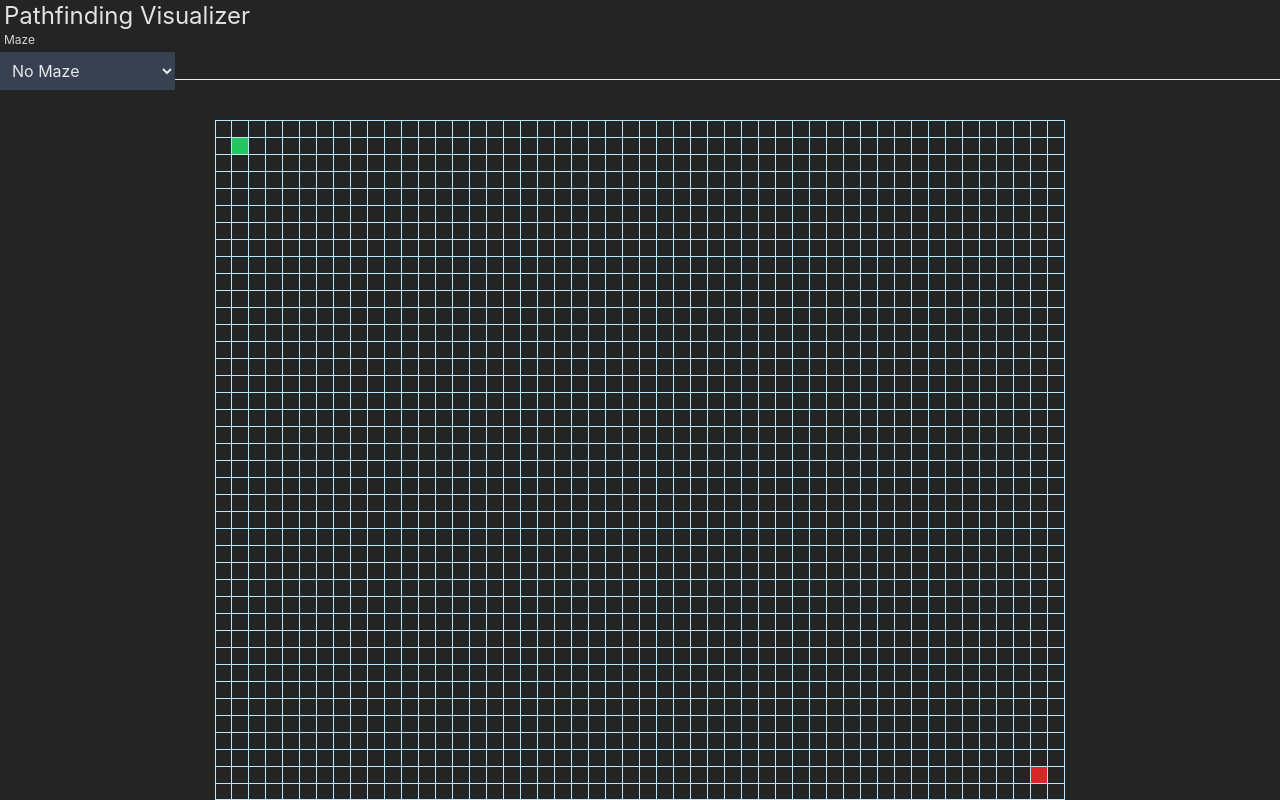
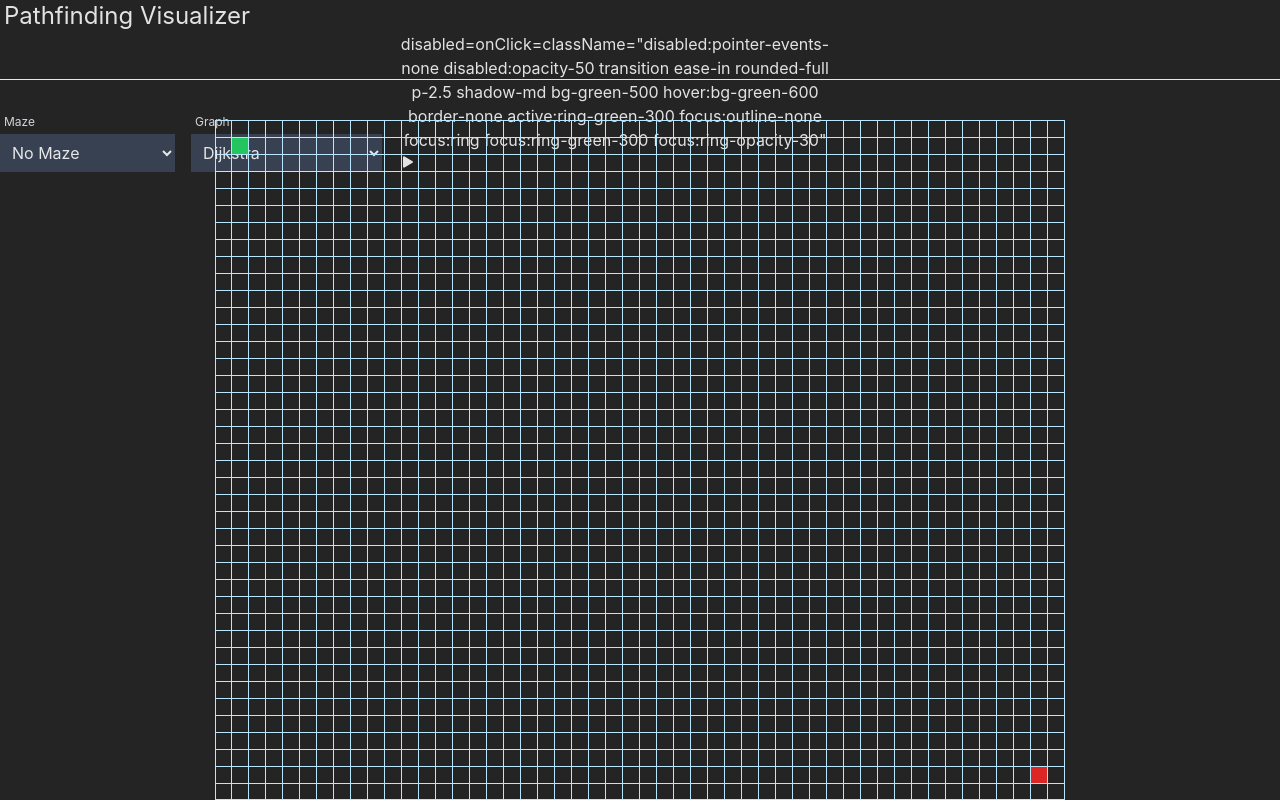
Before and after one commit to stevebiczyk/pathfinder, a React (Vite) app: page / in a window 1280 px wide. Built offline with nearby package versions, Linux system fonts and the light colour scheme.

Commit message:
added Pathfinding Generation function

```diff
--- a/src/components/Nav.tsx
+++ b/src/components/Nav.tsx
@@ -1,17 +1,26 @@
 import { useState } from "react";
 import { usePathfinder } from "../hooks/usePathfinder";
 import { useTile } from "../hooks/useTile";
-import { MAZES } from "../utils/constants";
+import { MAZES, PATHFINDING_ALGORITHMS } from "../utils/constants";
 import { resetGrid } from "../utils/resetGrid";
-import { MazeType } from "../utils/types";
+import { AlgorithmType, MazeType } from "../utils/types";
 import { Select } from "./Select";
 import { runMazeAlgorithm } from "../utils/runMazeAlgorithm";
 import { useSpeed } from "../hooks/useSpeed";
+import { PlayButton } from "./PlayButton";
 
 export function Nav() {
   const [isDisabled, setIsDisabled] = useState(false);
-  const { maze, setMaze, grid, setGrid, setIsGraphVisualized } =
-    usePathfinder();
+  const {
+    maze,
+    setMaze,
+    grid,
+    setGrid,
+    isGraphVisualized,
+    setIsGraphVisualized,
+    algorithm,
+    setAlgorithm,
+  } = usePathfinder();
   const { startTile, endTile } = useTile();
   const { speed } = useSpeed();
 
@@ -30,6 +39,15 @@ export function Nav() {
     setIsGraphVisualized(false);
   };
 
+  const handleRunVisualizer = () => {
+    if (isGraphVisualized) {
+      setIsGraphVisualized(false);
+      resetGrid({ grid: grid.slice(), startTile, endTile });
+      return;
+    }
+    // Add logic to run pathfinding algorithm
+  };
+
   return (
     <div className="flex-items-center justify-center min-h-[4.5rem] border-b shadow-gray-600 sm:px px-0">
       <div className="flex-items-center lg:justify-between juster-center w-full sm:w-[52rem]">
@@ -46,6 +64,19 @@ export function Nav() {
               handleGenerateMaze(e.target.value as MazeType);
             }}
           />
+          <Select
+            label="Graph"
+            value={algorithm}
+            options={PATHFINDING_ALGORITHMS}
+            onChange={(e) => {
+              setAlgorithm(e.target.value as AlgorithmType);
+            }}
+          />
+          <PlayButton
+            isDisabled={isDisabled}
+            isGraphVisualized={isGraphVisualized}
+            handleRunVisualizer={() => setIsGraphVisualized(true)}
+          />
         </div>
       </div>
     </div>
--- a/src/utils/constants.ts
+++ b/src/utils/constants.ts
@@ -1,4 +1,4 @@
-import { MazeSelectType, SpeedSelectType } from "./types";
+import { AlgorithmSelectType, MazeSelectType, SpeedSelectType } from "./types";
 
 export const MAX_ROWS = 40;
 export const MAX_COLS = 50;
@@ -41,6 +41,14 @@ export const MAZES: MazeSelectType[] = [
   { name: "Recursive Division", value: "RECURSIVE_DIVISION" },
 ];
 
+export const PATHFINDING_ALGORITHMS: AlgorithmSelectType[] = [
+  { name: "Dijkstra", value: "DIJKSTRA" },
+  { name: "A-Star", value: "ASTAR" },
+  // { name: "Greedy Best-first Search", value: "GREEDY_BEST_FIRST" },
+  { name: "Breadth First Search", value: "BFS" },
+  { name: "Depth First Search", value: "DFS" },
+];
+
 export const SPEEDS: SpeedSelectType[] = [
   { name: "Slow", value: 2 },
   { name: "Medium", value: 1 },
--- /dev/null
+++ b/src/utils/runPathfindingAlgorithm.ts
@@ -0,0 +1,22 @@
+import { AlgorithmType, GridType, TileType } from "./types";
+
+export const runPathfindingAlgorithm = ({
+  algorithm,
+  grid,
+  startTile,
+  endTile,
+}: {
+  algorithm: AlgorithmType;
+  grid: GridType;
+  startTile: TileType;
+  endTile: TileType;
+}) => {
+  switch (algorithm) {
+    case "BFS":
+      console.log("Running BFS");
+      return;
+    default:
+      console.log("Invalid algorithm");
+      return;
+  }
+};
--- a/src/utils/types.ts
+++ b/src/utils/types.ts
@@ -1,4 +1,8 @@
-export type AlgorithmType = "dijkstra" | "aStar" | "bfs" | "dfs";
+export type AlgorithmType = "DIJKSTRA" | "ASTAR" | "BFS" | "DFS";
+export interface AlgorithmSelectType {
+  name: string;
+  value: AlgorithmType;
+}
 
 export type MazeType = "NONE" | "BINARY_TREE" | "RECURSIVE_DIVISION";
 export interface MazeSelectType {
```
